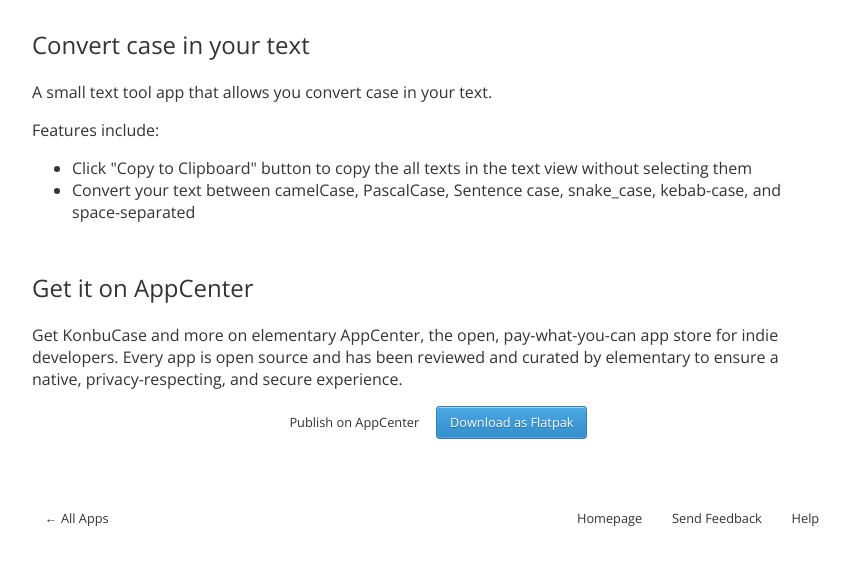
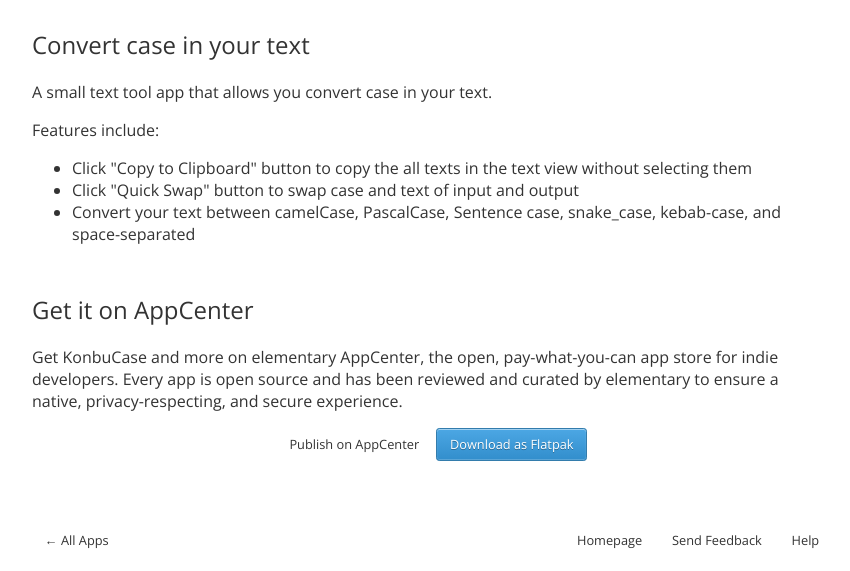
Before and after one commit to elementary/appcenter-web, a Jekyll site: the page built from _apps/com.github.ryonakano.konbucase.md, in a window 1280 px wide. Shown: the part 448-1019 px from the top of the page, without its empty margins (208-1058 px from the left). Built offline with Jekyll 4.4.1, drawn with Linux system fonts in a browser that asks for light colours; nearby versions of some CDN libraries; before the commit the page ends 997 px from its top, so only the background shows below that; part of the change alters nothing that is shown.

```diff
--- a/_apps/com.github.ryonakano.konbucase.md
+++ b/_apps/com.github.ryonakano.konbucase.md
@@ -8,7 +8,7 @@ help_page: https://github.com/ryonakano/konbucase/discussions
 bugtracker: https://github.com/ryonakano/konbucase/issues
 dist: flatpak
 screenshots:
-  - https://raw.githubusercontent.com/ryonakano/konbucase/4.4.0/data/screenshots/pantheon/screenshot-light.png
+  - https://flatpak.elementary.io/repo/screenshots/com/github/ryonakano.konbucase/9c45e8d40aee856594e7cc66fc39d35f/screenshots/image-1_orig.png
 color:
   primary: "#fff394"
   primary-text: "#000"
@@ -26,5 +26,6 @@ redirect_from: /com.github.ryonakano.konbucase.desktop/
 <p>Features include:</p>
 <ul>
 <li>Click "Copy to Clipboard" button to copy the all texts in the text view without selecting them</li>
+<li>Click "Quick Swap" button to swap case and text of input and output</li>
 <li>Convert your text between camelCase, PascalCase, Sentence case, snake_case, kebab-case, and space-separated</li>
 </ul>
```
